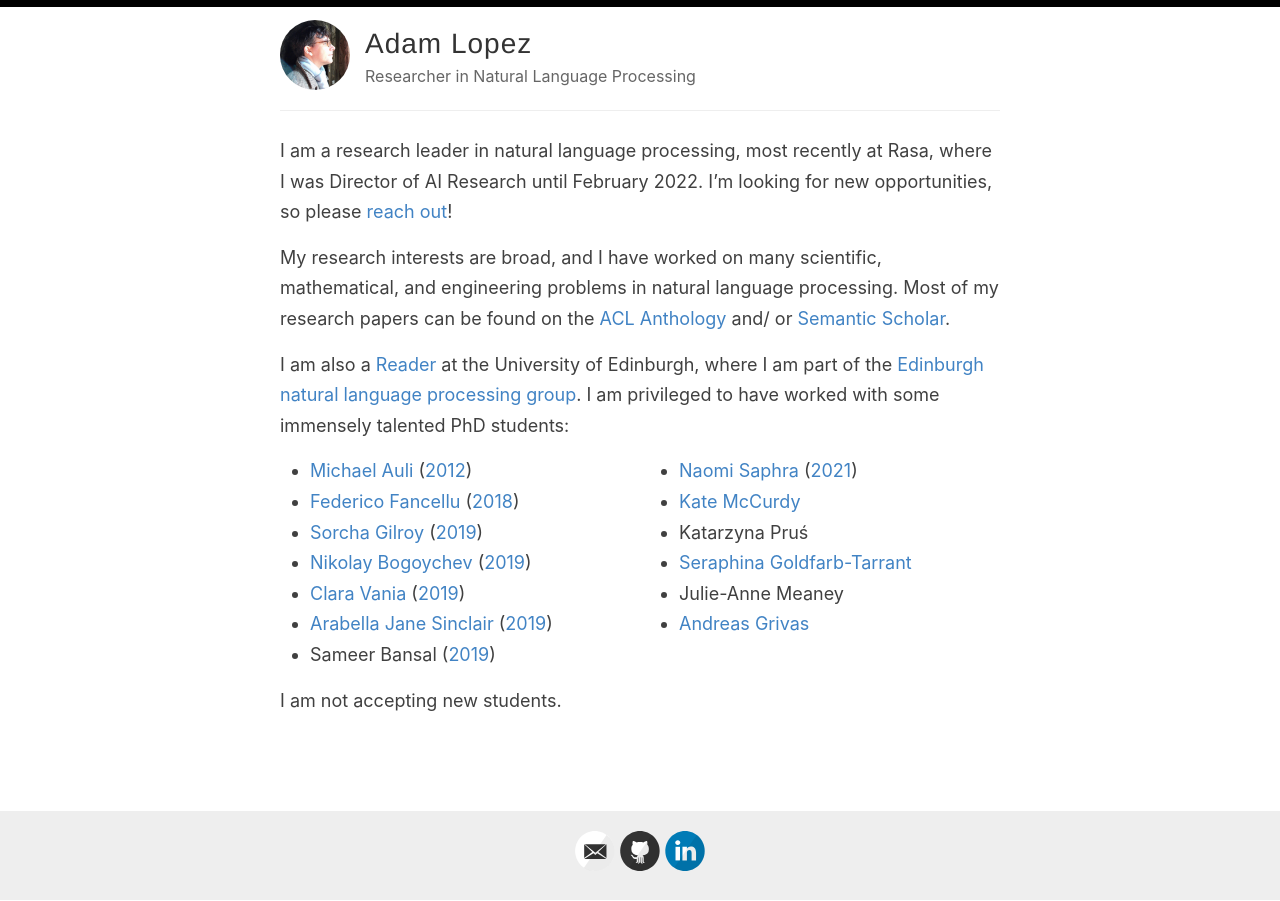
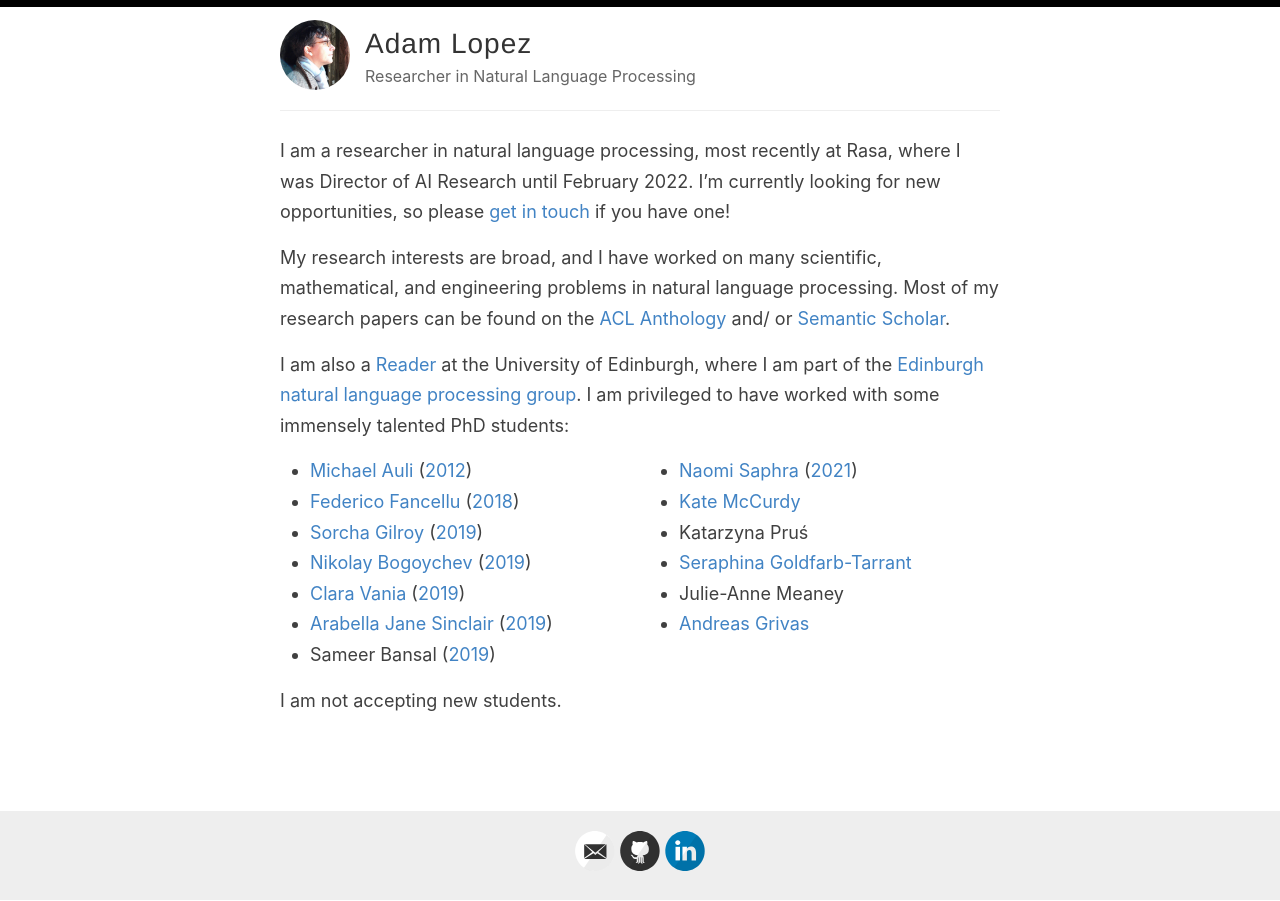
Before and after one commit to alopez/alopez.github.com, a Jekyll site: the page built from index.md, in a window 1280 px wide. Built offline with Jekyll 4.4.1, drawn with Linux system fonts in a browser that asks for light colours; the list of posts is cut into pages by our own code.

Commit message:
Update index.md

```diff
--- a/index.md
+++ b/index.md
@@ -1,8 +1,10 @@
 ---
 layout: default
 ---
-I am a research leader in natural language processing, most recently at Rasa, where I was
-Director of AI Research until February 2022. I'm looking for new opportunities, so please [reach out](https://www.linkedin.com/in/adam-lopez-nlp-researcher/)!
+I am a researcher in natural language processing, most recently at Rasa, where I was
+Director of AI Research until February 2022. I'm currently looking for new opportunities,
+so please [get in touch](https://www.linkedin.com/in/adam-lopez-nlp-researcher/)
+if you have one!
 
 My research interests are broad, and I have worked on many scientific, mathematical,
 and engineering problems in natural language processing.
```
